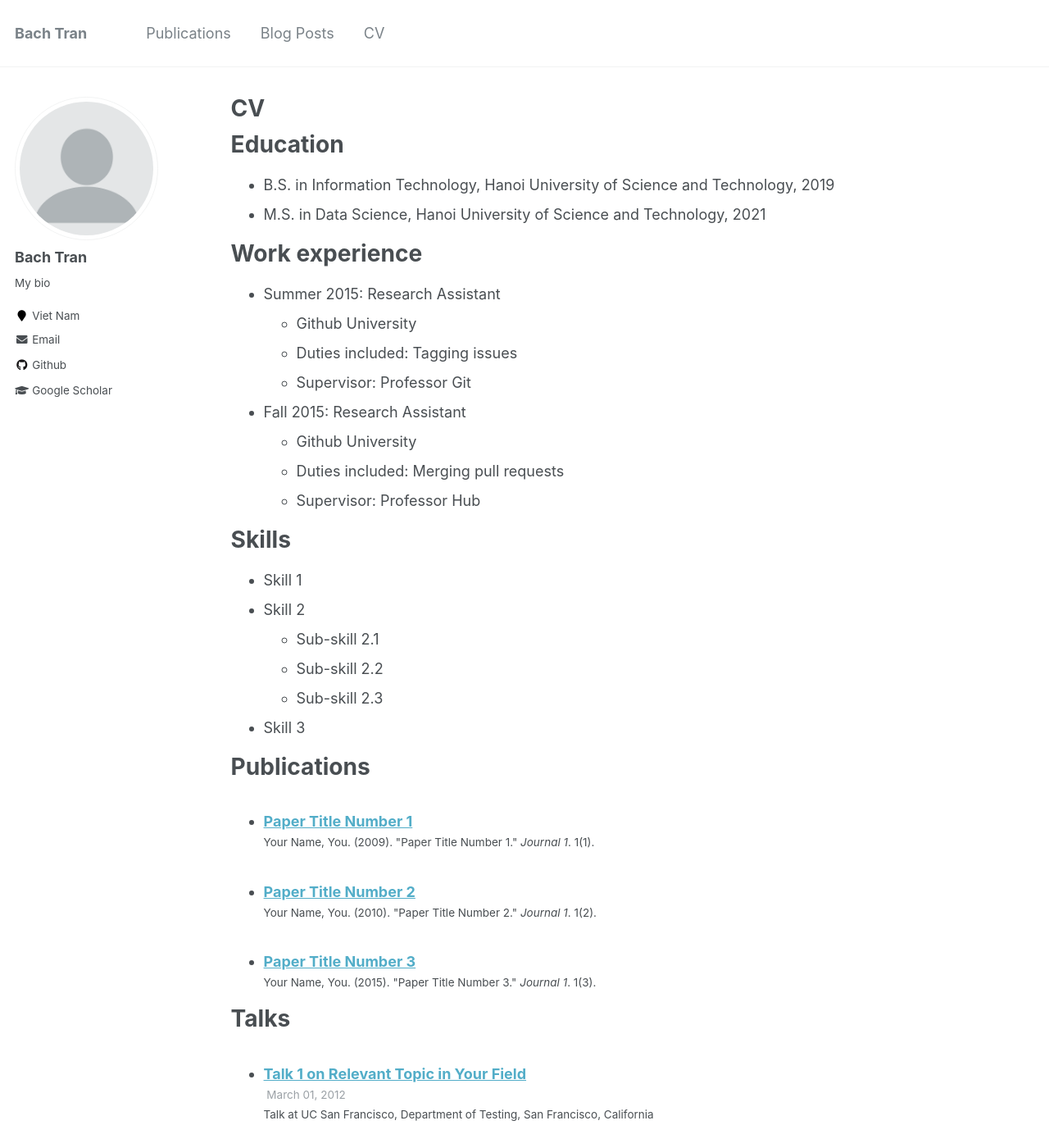
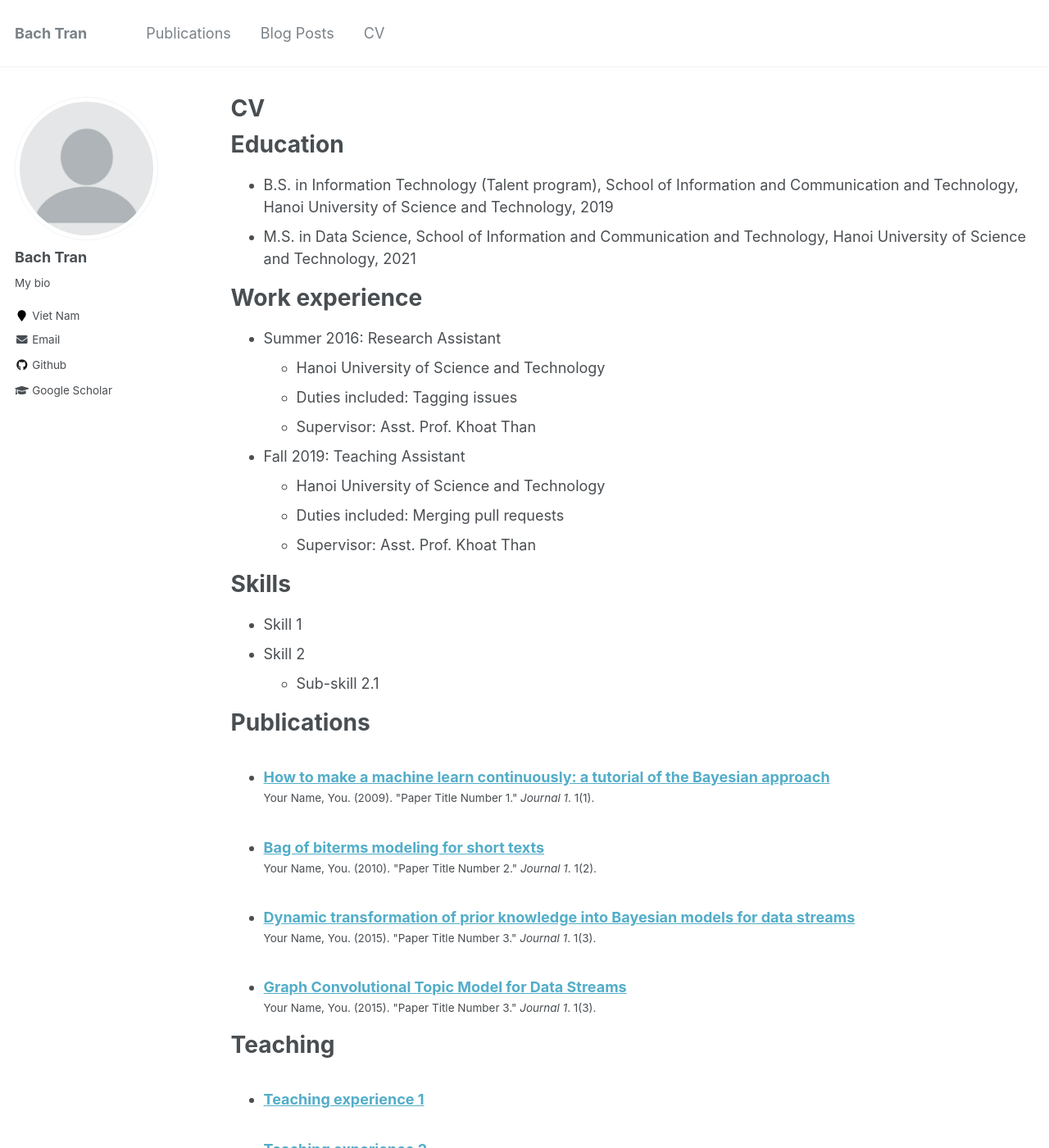
Before and after one commit to bachtranxuan/bachtranxuan.github.io, a Jekyll site: the page built from _pages/cv.md, in a window 1280 px wide and 1400 px high. Shown: the whole window at 82% size. Built offline with Jekyll 4.4.1, drawn with Linux system fonts in a browser that asks for light colours; some of the changed text lies outside the part shown.

Commit message:
rewrite cv and publication

```diff
--- a/_pages/cv.md
+++ b/_pages/cv.md
@@ -11,29 +11,26 @@ redirect_from:
 
 Education
 ======
-* B.S. in Information Technology, Hanoi University of Science and Technology, 2019
-* M.S. in Data Science, Hanoi University of Science and Technology, 2021
+* B.S. in Information Technology (Talent program), School of Information and Communication and Technology, Hanoi University of Science and Technology, 2019
+* M.S. in Data Science, School of Information and Communication and Technology, Hanoi University of Science and Technology, 2021
 
 Work experience
 ======
-* Summer 2015: Research Assistant
-  * Github University
+* Summer 2016: Research Assistant
+  * Hanoi University of Science and Technology
   * Duties included: Tagging issues
-  * Supervisor: Professor Git
+  * Supervisor: Asst. Prof. Khoat Than
 
-* Fall 2015: Research Assistant
-  * Github University
+* Fall 2019: Teaching Assistant
+  * Hanoi University of Science and Technology
   * Duties included: Merging pull requests
-  * Supervisor: Professor Hub
+  * Supervisor: Asst. Prof. Khoat Than
 
 Skills
 ======
 * Skill 1
 * Skill 2
   * Sub-skill 2.1
-  * Sub-skill 2.2
-  * Sub-skill 2.3
-* Skill 3
 
 Publications
 ======
@@ -41,18 +38,8 @@ Publications
     {% include archive-single-cv.html %}
   {% endfor %}</ul>
 
-Talks
-======
-  <ul>{% for post in site.talks %}
-    {% include archive-single-talk-cv.html %}
-  {% endfor %}</ul>
-
 Teaching
 ======
   <ul>{% for post in site.teaching %}
     {% include archive-single-cv.html %}
   {% endfor %}</ul>
-
-Service and leadership
-======
-* Currently signed in to 43 different slack teams
--- a/_publications/2009-10-01-paper-title-number-1.md
+++ b/_publications/2009-10-01-paper-title-number-1.md
@@ -1,5 +1,5 @@
 ---
-title: "Paper Title Number 1"
+title: "How to make a machine learn continuously: a tutorial of the Bayesian approach"
 collection: publications
 permalink: /publication/2009-10-01-paper-title-number-1
 excerpt: 'This paper is about the number 1. The number 2 is left for future work.'
@@ -8,7 +8,7 @@ venue: 'Journal 1'
 paperurl: 'http://academicpages.github.io/files/paper1.pdf'
 citation: 'Your Name, You. (2009). &quot;Paper Title Number 1.&quot; <i>Journal 1</i>. 1(1).'
 ---
-This paper is about the number 1. The number 2 is left for future work.
+How to build a machine that can continuously learn from observations in its life and make accurate inference/prediction? This is one of the central questions in Artificial Intelligence. Many challenges are present, such as the difficulty of learning from infinitely many observations (data), the dynamic nature of the environments, noisy and sparse data, the intractability of posterior inference, etc. This tutorial will discuss how the Bayesian approach provides a natural and efficient answer. We will start from the basic of Bayesian models, and then the variational Bayes method for inference. Next, we will discuss how to learn a Bayesian model from an infinite sequence of data. Some challenges such as catastrophic forgetting phenomenon, concept drifts, and overfitting will be discussed.
 
 [Download paper here](http://academicpages.github.io/files/paper1.pdf)
 
--- a/_publications/2010-10-01-paper-title-number-2.md
+++ b/_publications/2010-10-01-paper-title-number-2.md
@@ -1,5 +1,5 @@
 ---
-title: "Paper Title Number 2"
+title: "Bag of biterms modeling for short texts"
 collection: publications
 permalink: /publication/2010-10-01-paper-title-number-2
 excerpt: 'This paper is about the number 2. The number 3 is left for future work.'
@@ -8,8 +8,7 @@ venue: 'Journal 1'
 paperurl: 'http://academicpages.github.io/files/paper2.pdf'
 citation: 'Your Name, You. (2010). &quot;Paper Title Number 2.&quot; <i>Journal 1</i>. 1(2).'
 ---
-This paper is about the number 2. The number 3 is left for future work.
-
+Analyzing texts from social media encounters many challenges due to their unique characteristics of shortness, massiveness, and dynamic. Short texts do not provide enough context information, causing the failure of the traditional statistical models. Furthermore, many applications often face with massive and dynamic short texts, causing various computational challenges to the current batch learning algorithms. This paper presents a novel framework, namely bag of biterms modeling (BBM), for modeling massive, dynamic, and short text collections. BBM comprises of two main ingredients: (1) the concept of bag of biterms (BoB) for representing documents, and (2) a simple way to help statistical models to include BoB. Our framework can be easily deployed for a large class of probabilistic models, and we demonstrate its usefulness with two well-known models: latent Dirichlet allocation (LDA) and hierarchical …
 [Download paper here](http://academicpages.github.io/files/paper2.pdf)
 
 Recommended citation: Your Name, You. (2010). "Paper Title Number 2." <i>Journal 1</i>. 1(2).
--- a/_publications/2015-10-01-paper-title-number-3.md
+++ b/_publications/2015-10-01-paper-title-number-3.md
@@ -1,5 +1,5 @@
 ---
-title: "Paper Title Number 3"
+title: "Dynamic transformation of prior knowledge into Bayesian models for data streams"
 collection: publications
 permalink: /publication/2015-10-01-paper-title-number-3
 excerpt: 'This paper is about the number 3. The number 4 is left for future work.'
@@ -8,7 +8,7 @@ venue: 'Journal 1'
 paperurl: 'http://academicpages.github.io/files/paper3.pdf'
 citation: 'Your Name, You. (2015). &quot;Paper Title Number 3.&quot; <i>Journal 1</i>. 1(3).'
 ---
-This paper is about the number 3. The number 4 is left for future work.
+We consider how to effectively use prior knowledge when learning a Bayesian model from streaming environments where the data come infinitely and sequentially. This problem is highly important in the era of data explosion and rich sources of precious external knowledge such as pre-trained models, ontologies, Wikipedia, etc. We show that some existing approaches can forget any knowledge very fast. We then propose a novel framework that enables to incorporate the prior knowledge of different forms into a base Bayesian model for data streams. Our framework subsumes some existing popular models for time-series/dynamic data. Extensive experiments show that our framework outperforms existing methods with a large margin. In particular, our framework can help Bayesian models generalize well on extremely short text while other methods overfit.
 
 [Download paper here](http://academicpages.github.io/files/paper3.pdf)
 
--- /dev/null
+++ b/_publications/2015-10-01-paper-title-number-4.md
@@ -0,0 +1,15 @@
+---
+title: "Graph Convolutional Topic Model for Data Streams"
+collection: publications
+permalink: /publication/2015-10-01-paper-title-number-3
+excerpt: 'This paper is about the number 3. The number 4 is left for future work.'
+date: 2015-10-01
+venue: 'Journal 1'
+paperurl: 'http://academicpages.github.io/files/paper3.pdf'
+citation: 'Your Name, You. (2015). &quot;Paper Title Number 3.&quot; <i>Journal 1</i>. 1(3).'
+---
+Learning hidden topics in data streams has been paid a great deal of attention by researchers with a lot of proposed methods, but exploiting prior knowledge in general and a knowledge graph in particular has not been taken into adequate consideration in these methods. Prior knowledge that is derived from human knowledge (eg Wordnet) or a pre-trained model (eg Word2vec) is very valuable and useful to help topic models work better, especially on short texts. However, previous work often ignores this resource, or it can only utilize prior knowledge of a vector form in a simple way. In this paper, we propose a novel graph convolutional topic model (GCTM) which integrates graph convolutional networks (GCN) into a topic model and a learning method which learns the networks and the topic model simultaneously for data streams. In each minibatch, our method not only can exploit an external knowledge graph but also can balance between the external and old knowledge to perform well on new data. We conduct extensive experiments to evaluate our method with both human graph knowledge (Wordnet) and a graph built from pre-trained word embeddings (Word2vec). The experimental results show that our method achieves significantly better performances than the state-of-the-art baselines in terms of probabilistic predictive measure and topic coherence. In particular, our method can work well when dealing with short texts as well as concept drift.
+
+[Download paper here](http://academicpages.github.io/files/paper3.pdf)
+
+Recommended citation: Your Name, You. (2015). "Paper Title Number 3." <i>Journal 1</i>. 1(3).
```
Also changed, not shown: _posts/2013-08-14-blog-post-2.md (deleted, +0 -20 lines), _posts/2014-08-14-blog-post-3.md (deleted, +0 -20 lines), _posts/2015-08-14-blog-post-4.md (deleted, +0 -20 lines), _posts/2199-01-01-future-post.md (deleted, +0 -11 lines).
